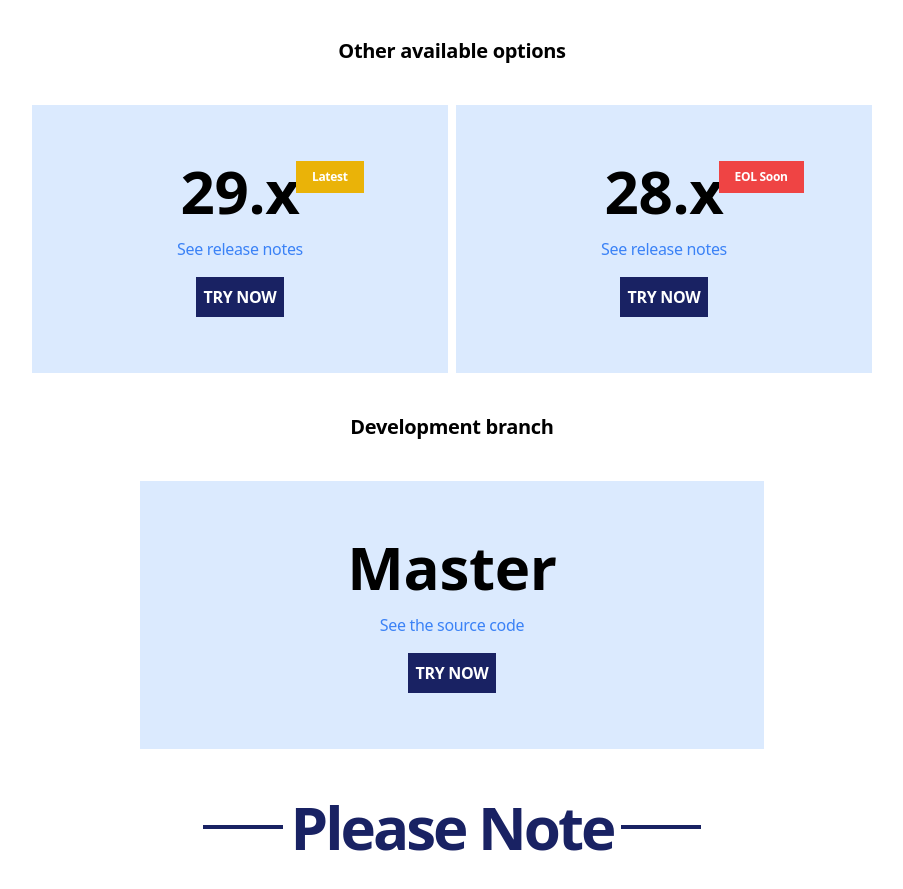
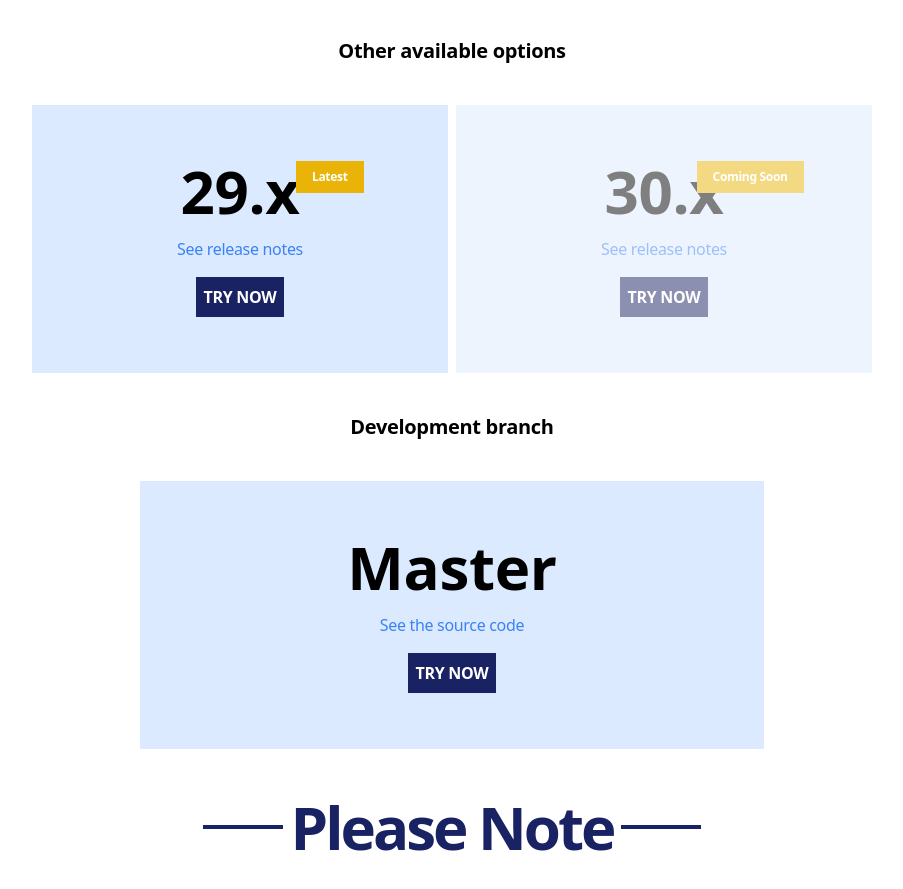
Before and after one commit to mercihabam/demo.tiki.org, a website: page src/index.html in a window 1280 px wide. Shown: the part 1567-2456 px from the top of the page, without its empty margins (188-1091 px from the left). Drawn offline with Linux system fonts and the light colour scheme.

Commit message:
remove eol 28x, and indicate upcoming 30x

```diff
--- a/src/index.html
+++ b/src/index.html
@@ -109,13 +109,13 @@
             <a href="https://29x.demo.tiki.org/" class="text-white bg-primary block p-2 uppercase font-semibold">Try now</a>
           </div>
 
-          <div class="bg-blue-100 border-t-0 flex gap-4 flex-col items-center justify-center p-14 w-full sm:w-1/3">
+          <div class="bg-blue-100 border-t-0 flex gap-4 flex-col items-center justify-center p-14 w-full sm:w-1/3 opacity-50 cursor-not-allowed">
             <div class="relative">
-              <span class="text-6xl font-bold">28.x</span>
-              <div class="absolute bg-red-500 px-4 py-2 font-bold text-white top-0 -right-20 text-xs">EOL Soon</div>
+              <span class="text-6xl font-bold">30.x</span>
+              <div class="absolute bg-yellow-500 px-4 py-2 font-bold text-white top-0 -right-20 text-xs">Coming Soon</div>
             </div>
-            <a href="https://doc.tiki.org/Tiki28" target="_blank" class="text-blue-500">See release notes</a>
-            <a href="https://28x.demo.tiki.org/" class="text-white bg-primary block p-2 uppercase font-semibold">Try now</a>
+            <span class="text-blue-500">See release notes</span>
+            <span class="text-white bg-primary block p-2 uppercase font-semibold">Try now</span>
           </div>
         </div>
 
```
Also changed, not shown: dist/index.css.
